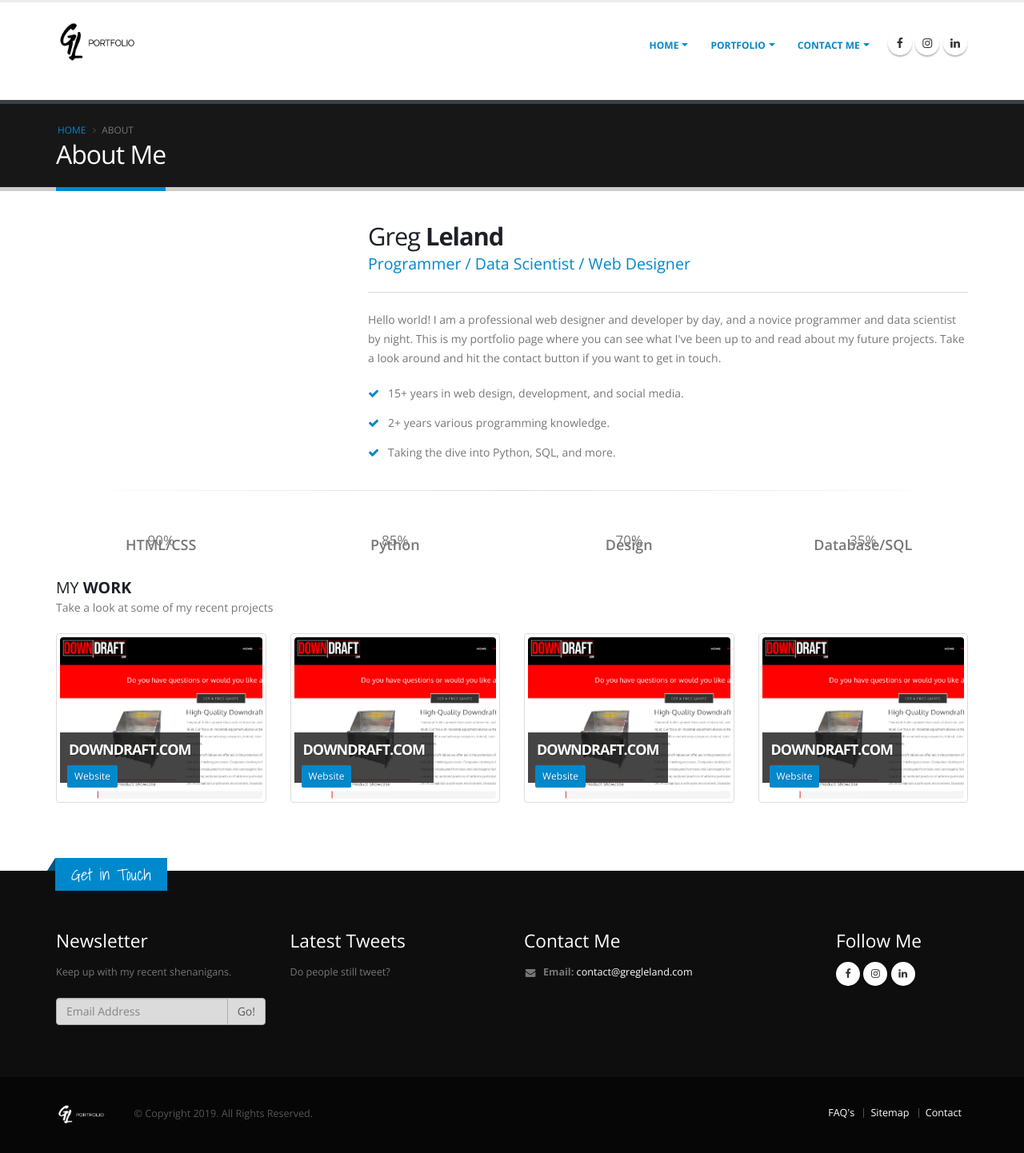
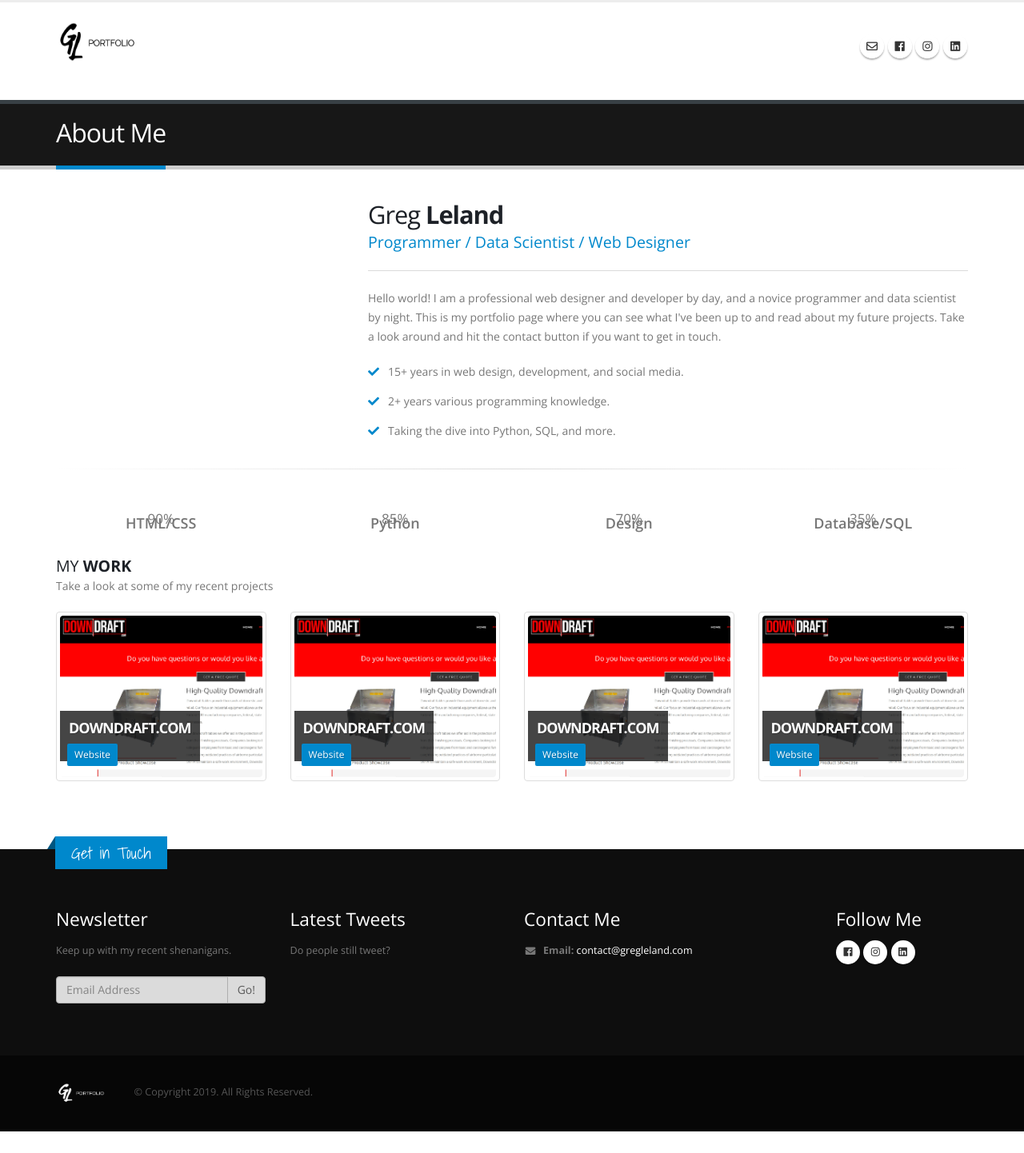
Before and after one commit to GregLeland/biopage, a plain HTML site: page index.html in a window 1280 px wide. Shown: the whole page at 80% size. After the commit the page ends 1415 px from the top, so only its background shows below. Drawn offline with nearby package versions, Linux system fonts and the light colour scheme.

Commit message:
updated index page

```diff
--- a/index.html
+++ b/index.html
@@ -24,7 +24,7 @@
 
 		<!-- Vendor CSS -->
 		<link rel="stylesheet" href="styling/bootstrap/css/bootstrap.min.css">
-		<link rel="stylesheet" href="styling/font-awesome/css/font-awesome.min.css">
+		<link rel="stylesheet" href="https://use.fontawesome.com/releases/v5.7.2/css/all.css" integrity="sha384-fnmOCqbTlWIlj8LyTjo7mOUStjsKC4pOpQbqyi7RrhN7udi9RwhKkMHpvLbHG9Sr" crossorigin="anonymous">
 		<link rel="stylesheet" href="styling/owl.carousel/assets/owl.carousel.min.css">
 		<link rel="stylesheet" href="styling/owl.carousel/assets/owl.theme.default.min.css">
 
@@ -66,31 +66,12 @@
 											<i class="fa fa-bars"></i>
 										</button>
 										<ul class="header-social-icons social-icons hidden-xs">
-												<li class="social-icons-facebook"><a href="https://www.facebook.com/greg.leland.9"_blank" title="Facebook"><i class="fa fa-facebook"></i></a></li>
-												<li class="social-icons-instagram"><a href="https://www.instagram.com/midnightslide/" target="_blank" title="Instagram"><i class="fa fa-instagram"></i></a></li>
-												<li class="social-icons-linkedin"><a href="https://www.linkedin.com/in/gregleland/" target="_blank" title="Linkedin"><i class="fa fa-linkedin"></i></a></li>
+												<li class="social-icons-email"><a href="mailto:contact@gregleland.com"_blank" title="email"><i class="far fa-envelope"></i></i></a></li>
+												<li class="social-icons-facebook"><a href="https://www.facebook.com/greg.leland.9"_blank" title="Facebook"><i class="fab fa-facebook"></i></a></li>
+												<li class="social-icons-instagram"><a href="https://www.instagram.com/midnightslide/" target="_blank" title="Instagram"><i class="fab fa-instagram"></i></a></li>
+												<li class="social-icons-linkedin"><a href="https://www.linkedin.com/in/gregleland/" target="_blank" title="Linkedin"><i class="fab fa-linkedin"></i></a></li>
 										</ul>
-										<div class="header-nav-main header-nav-main-effect-1 header-nav-main-sub-effect-1 collapse">
-											<nav>
-												<ul class="nav nav-pills" id="mainNav">
-													<li class="dropdown">
-														<a class="dropdown-toggle" href="index.html">
-															Home
-														</a>
-													</li>
-													<li class="dropdown">
-														<a class="dropdown-toggle" href="#">
-															Portfolio
-														</a>
-													</li>
-													<li class="dropdown">
-														<a class="dropdown-toggle" href="#">
-															Contact Me
-														</a>
-													</li>
-												</ul>
-											</nav>
-										</div>
+
 									</div>
 								</div>
 							</div>
@@ -103,14 +84,6 @@
 
 				<section class="page-header">
 					<div class="container">
-						<div class="row">
-							<div class="col-md-12">
-								<ul class="breadcrumb">
-									<li><a href="#">Home</a></li>
-									<li class="active">About</li>
-								</ul>
-							</div>
-						</div>
 						<div class="row">
 							<div class="col-md-12">
 								<h1>About Me</h1>
@@ -147,7 +120,6 @@
 								<li><i class="fa fa-check"></i> 2+ years various programming knowledge.</li>
 								<li><i class="fa fa-check"></i> Taking the dive into Python, SQL, and more.</li>
 							</ul>
-
 						</div>
 					</div>
 					<div class="row">
@@ -194,12 +166,9 @@
 				<div class="container">
 					<div class="row">
 						<div class="col-md-12">
-
 							<h4 class="mt-xlg mb-none text-uppercase">My <strong>Work</strong></h4>
 							<p>Take a look at some of my recent projects</p>
-
 							<div class="row">
-
 								<ul class="portfolio-list">
 									<li class="col-md-3 col-sm-6 col-xs-12">
 										<div class="portfolio-item">
@@ -274,12 +243,10 @@
 										</div>
 									</li>
 								</ul>
-
 							</div>
 						</div>
 					</div>
 				</div>
-
 			</div>
 
 			<footer id="footer">
@@ -326,9 +293,9 @@
 						<div class="col-md-2">
 							<h4>Follow Me</h4>
 							<ul class="social-icons">
-								<li class="social-icons-facebook"><a href="https://www.facebook.com/greg.leland.9"_blank" title="Facebook"><i class="fa fa-facebook"></i></a></li>
-								<li class="social-icons-instagram"><a href="https://www.instagram.com/midnightslide/" target="_blank" title="Instagram"><i class="fa fa-instagram"></i></a></li>
-								<li class="social-icons-linkedin"><a href="https://www.linkedin.com/in/gregleland/" target="_blank" title="Linkedin"><i class="fa fa-linkedin"></i></a></li>
+								<li class="social-icons-facebook"><a href="https://www.facebook.com/greg.leland.9"_blank" title="Facebook"><i class="fab fa-facebook"></i></a></li>
+								<li class="social-icons-instagram"><a href="https://www.instagram.com/midnightslide/" target="_blank" title="Instagram"><i class="fab fa-instagram"></i></a></li>
+								<li class="social-icons-linkedin"><a href="https://www.linkedin.com/in/gregleland/" target="_blank" title="Linkedin"><i class="fab fa-linkedin"></i></a></li>
 							</ul>
 						</div>
 					</div>
@@ -343,15 +310,6 @@
 							</div>
 							<div class="col-md-7">
 								<p>© Copyright 2019. All Rights Reserved.</p>
-							</div>
-							<div class="col-md-4">
-								<nav id="sub-menu">
-									<ul>
-										<li><a href="page-faq.html">FAQ's</a></li>
-										<li><a href="sitemap.html">Sitemap</a></li>
-										<li><a href="contact-us.html">Contact</a></li>
-									</ul>
-								</nav>
 							</div>
 						</div>
 					</div>
```
